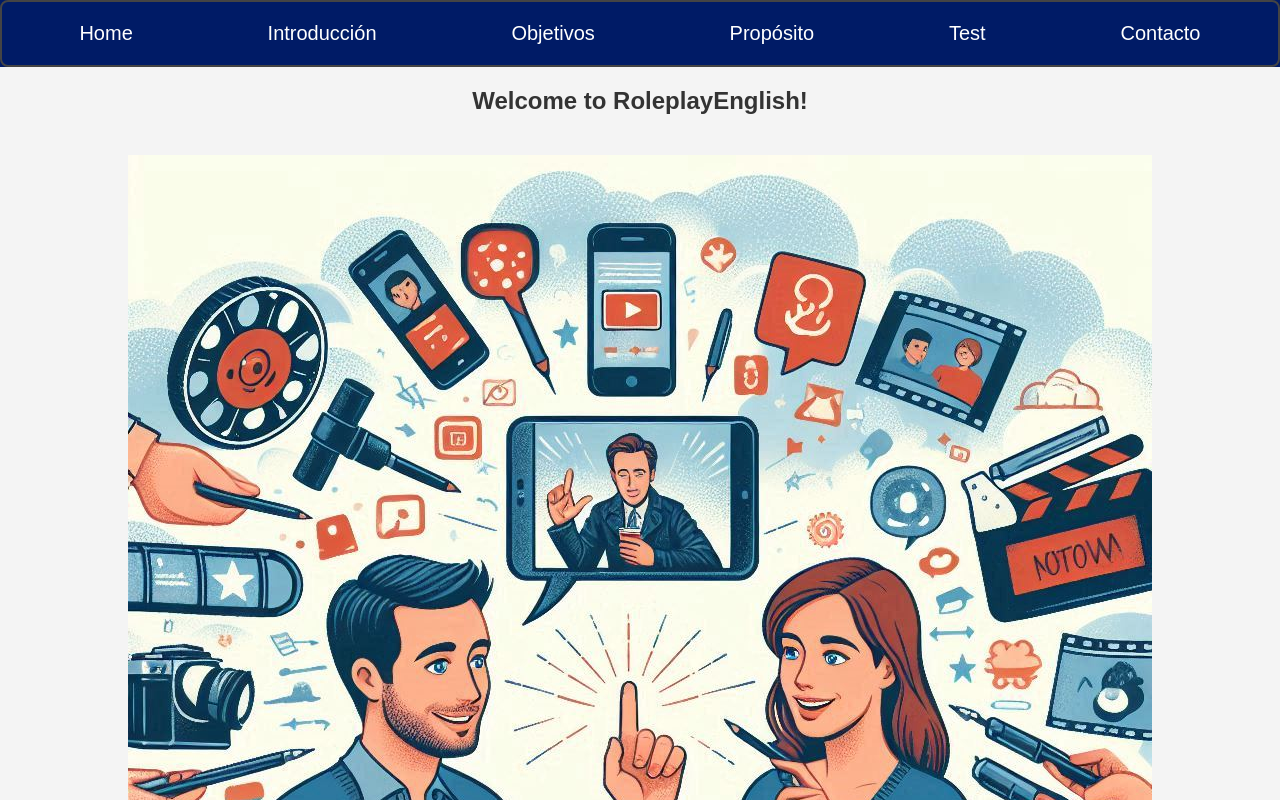
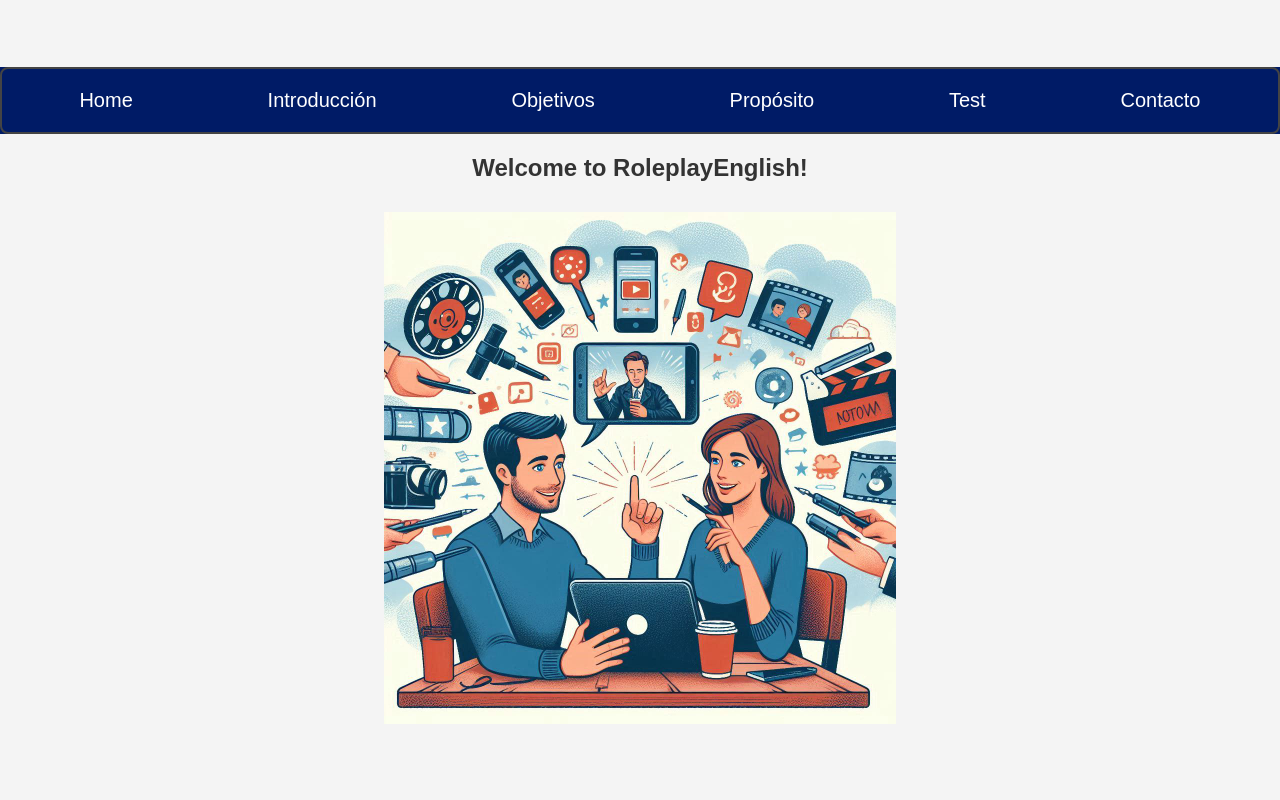
Before and after one commit to Cooldanix/roleplayenglish-web, a plain HTML site: page index.html in a window 1280 px wide. Shown: the top 800 px of the page. Drawn offline with Linux system fonts and the light colour scheme.

Commit message:
Update style.css

```diff
--- a/style.css
+++ b/style.css
@@ -27,11 +27,9 @@ h1 {
 }
 
 img {
-    max-width: 100%;
-    height: auto;
     display: block;
     margin: 0 auto;
-    padding: 20px;
+    max-width: 40%;
 }
 
 .common-body {
```
